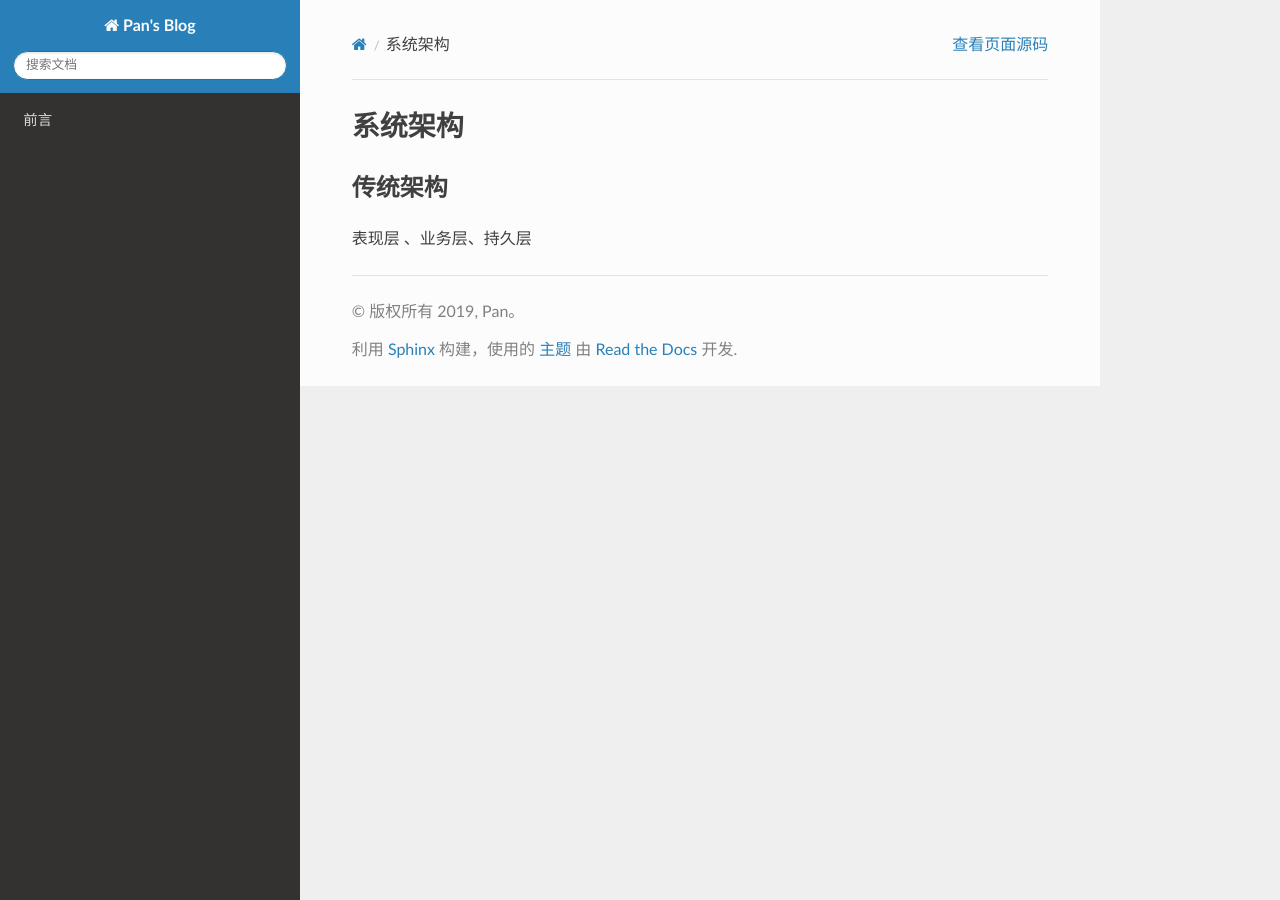
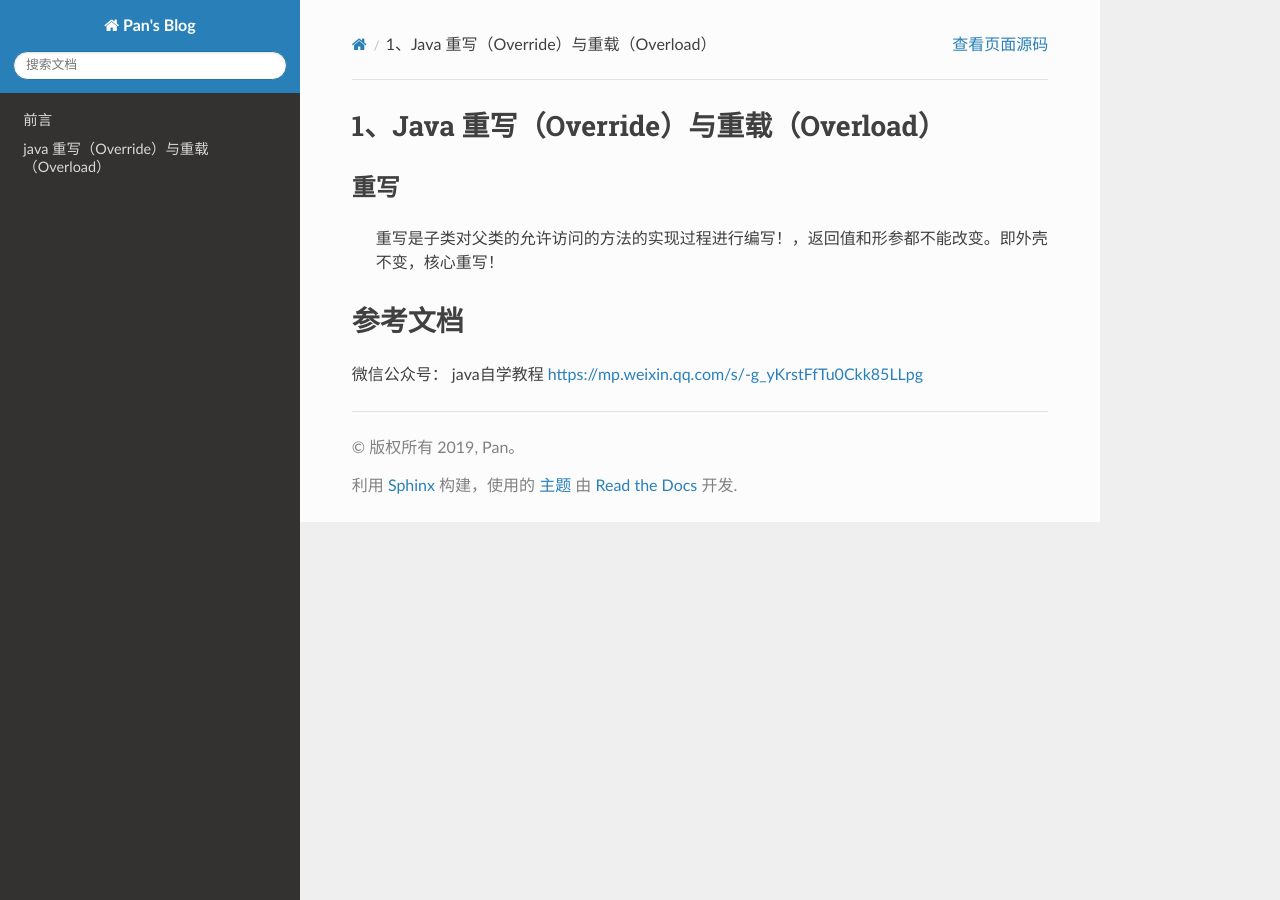
Before and after one commit to zhengpanone/jblogs, a Sphinx documentation site: the page built from mkdocs/source/contents/j01/j01.rst, in a window 1280 px wide. Built offline with Sphinx 7.4.7 and the Read the Docs theme 2.0.0, drawn with Linux system fonts in a browser that asks for light colours; pages that are not in the unit, such as notebooks, are missing from menus.

Commit message:
override and overload

```diff
--- /dev/null
+++ b/mkdocs/source/chapters/j01.rst
@@ -0,0 +1,3 @@
+=============================
+java 重写（Override）与重载（Overload）
+=============================
--- a/mkdocs/source/contents/j01/j01.rst
+++ b/mkdocs/source/contents/j01/j01.rst
@@ -1,8 +1,20 @@
-===============
-系统架构
-===============
+=============================
+1、Java 重写（Override）与重载（Overload）
+=============================
 
-传统架构
+重写
 ======
 
-表现层 、业务层、持久层
+    重写是子类对父类的允许访问的方法的实现过程进行编写！，返回值和形参都不能改变。即外壳不变，核心重写！
+
+
+
+
+
+
+
+=======
+参考文档
+=======
+
+微信公众号： java自学教程 https://mp.weixin.qq.com/s/-g_yKrstFfTu0Ckk85LLpg
```
